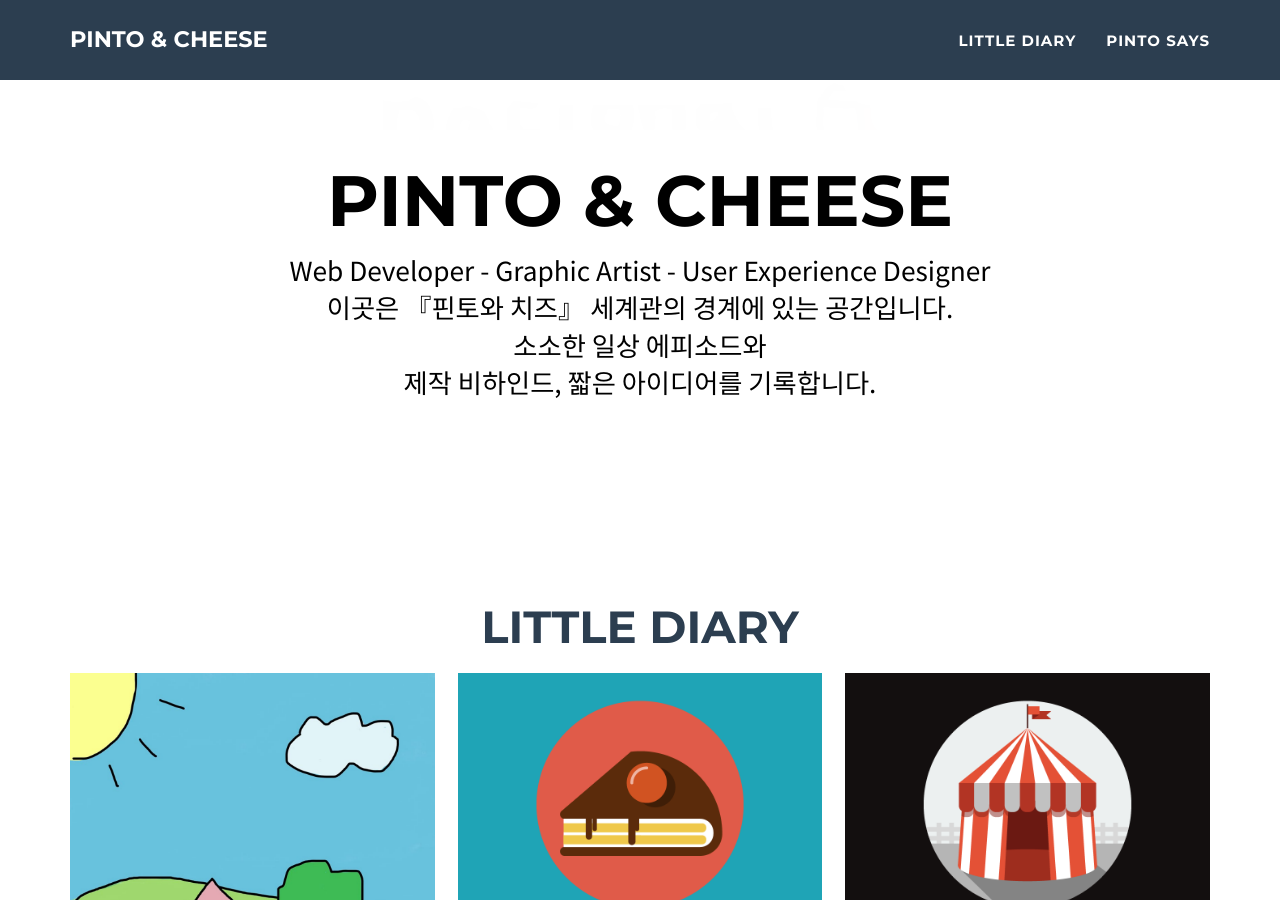
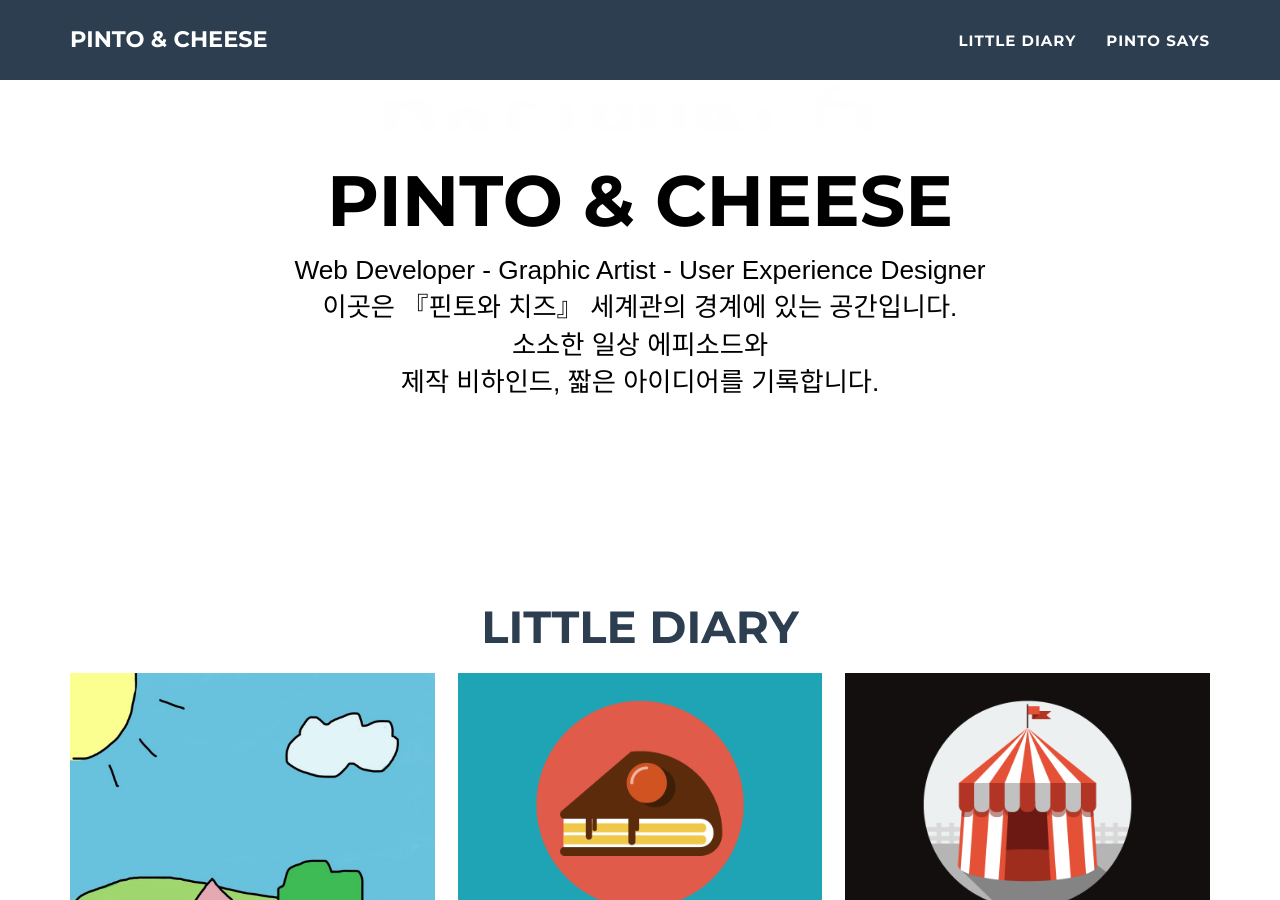
Before and after one commit to pintocheese/pintocheese.github.io, a Jekyll site: the page built from _posts/2014-07-18-project-1.markdown, in a window 1280 px wide and 900 px high, scrolled down 1100 px. Built offline with Jekyll 4.4.1, drawn with Linux system fonts in a browser that asks for light colours.

Commit message:
Update head.html

```diff
--- a/_includes/head.html
+++ b/_includes/head.html
@@ -23,10 +23,13 @@
   <meta name="msvalidate.01" content="{{ site.bing_verify }}">{% endif %}
 
   <!-- Custom Fonts -->
+  <!-- 기존 폰트 -->
   <link rel="stylesheet" href="{{ "css/font-awesome/css/all.min.css" }}">
   <link href="//fonts.googleapis.com/css?family=Montserrat:400,700" rel="stylesheet" type="text/css">
   <link href="//fonts.googleapis.com/css?family=Lato:400,700,400italic,700italic" rel="stylesheet" type="text/css">
-  <link href="https://fonts.googleapis.com/css2?family=Noto+Sans+KR:wght@400;700&display=swap" rel="stylesheet">
+
+  <!-- 한글 전용 폰트 (Nanum Gothic) -->
+  <link href="https://fonts.googleapis.com/css2?family=Nanum+Gothic:wght@400;700&display=swap" rel="stylesheet">
 
   <!-- HTML5 Shim and Respond.js IE8 support of HTML5 elements and media queries -->
   <!-- WARNING: Respond.js doesn't work if you view the page via file:// -->
```
